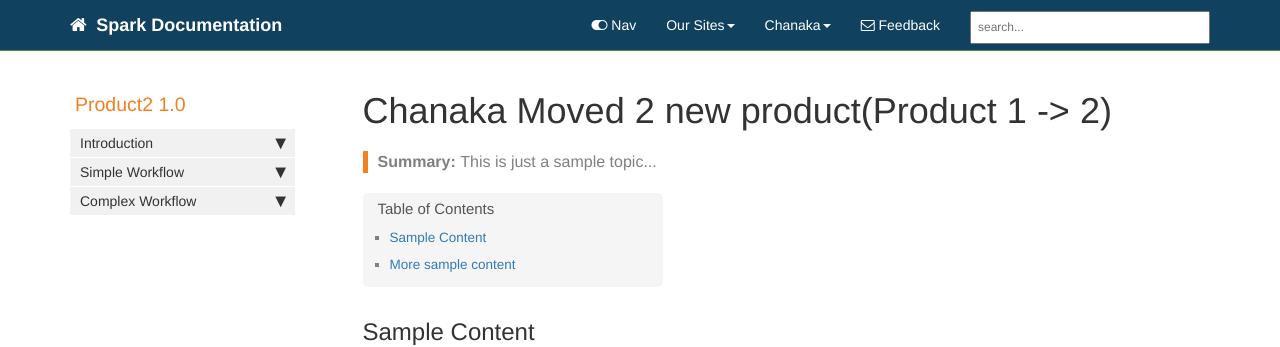
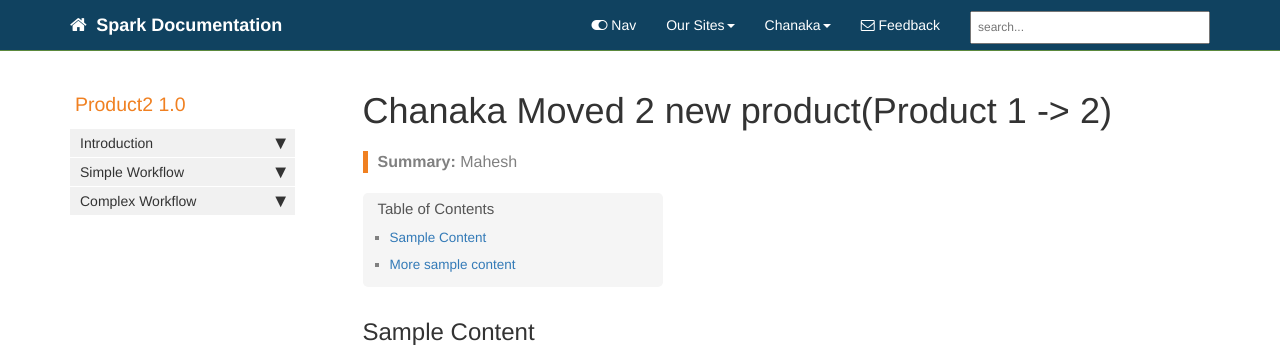
Before and after one commit to chanakavp/FTD-Chanaka, a Jekyll site: the page built from pages/product1/p1_sample4.md, in a window 1280 px wide. Shown: the top 347 px of the page. Built offline with Jekyll 4.4.1, drawn with Linux system fonts in a browser that asks for light colours; comment, search, counter and statistics services are not loaded.

Commit message:
Update p1_sample4.md

```diff
--- a/pages/product1/p1_sample4.md
+++ b/pages/product1/p1_sample4.md
@@ -1,7 +1,7 @@
 ---
 title: Chanaka Moved 2 new product(Product 1 -> 2)
 keywords: sample
-summary: "This is just a sample topic..."
+summary: "Mahesh"
 sidebar: product2_sidebar
 permalink: p1_sample4.html
 folder: product2
```
